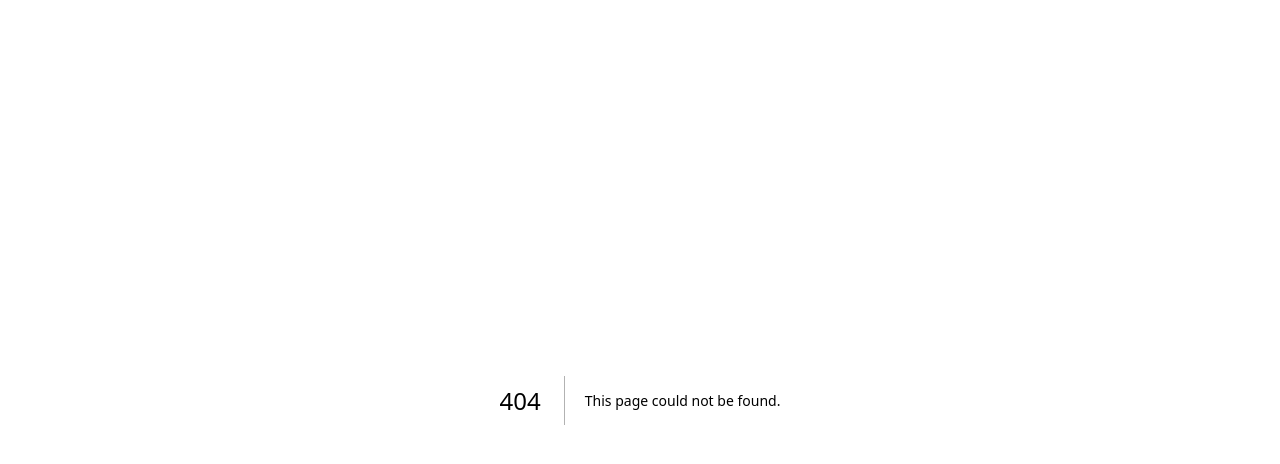
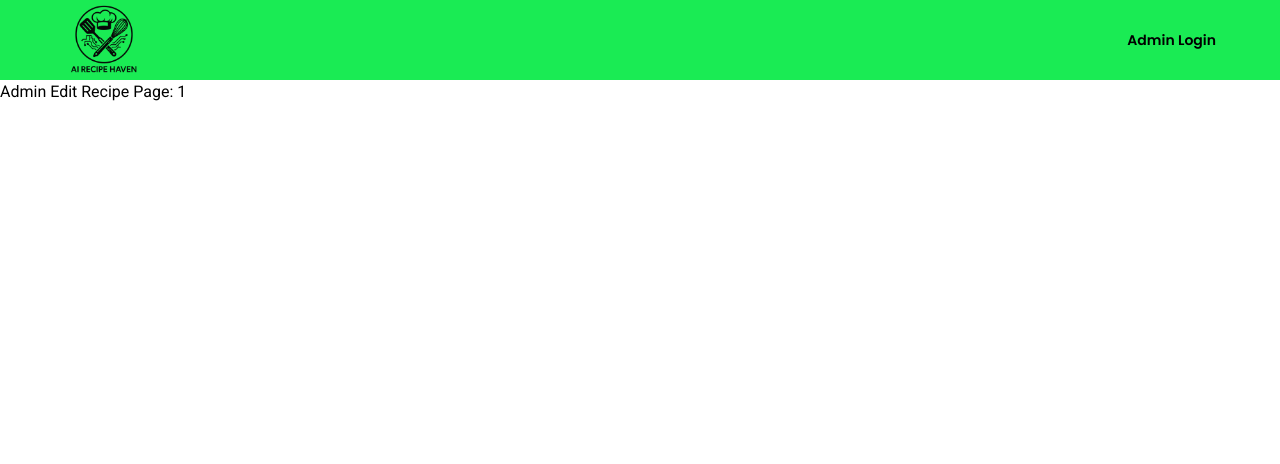
Before and after one commit to karanssu/ai-recipe-haven, a Next.js app: page /admin/recipe/edit/1 in a window 1280 px wide. Before the commit this address had no page. Shown: the top 464 px of the page. Built offline with nearby package versions, Linux system fonts and the light colour scheme; no server answers.

Commit message:
Admin Edit Recipe Page added

```diff
--- /dev/null
+++ b/app/(root)/(admin)/admin/recipe/edit/[recipeId]/page.tsx
@@ -0,0 +1,7 @@
+const Page = async ({ params }: { params: Promise<{ recipeId: string }> }) => {
+	const recipeId = (await params).recipeId;
+
+	return <div>Admin Edit Recipe Page: {recipeId}</div>;
+};
+
+export default Page;
```
